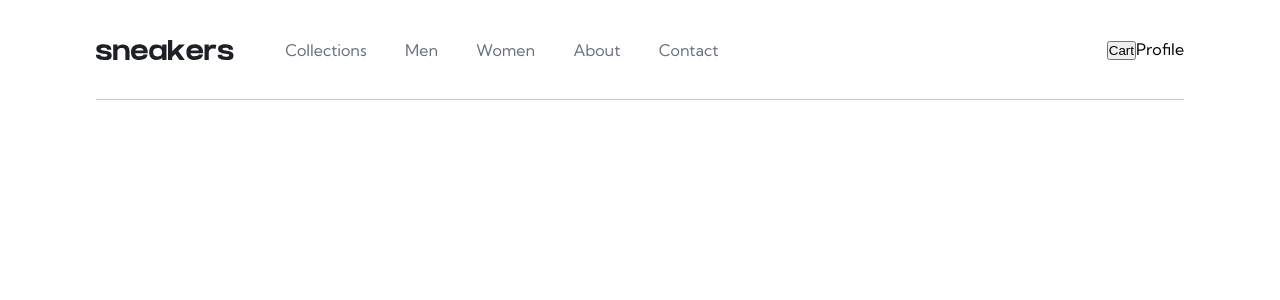
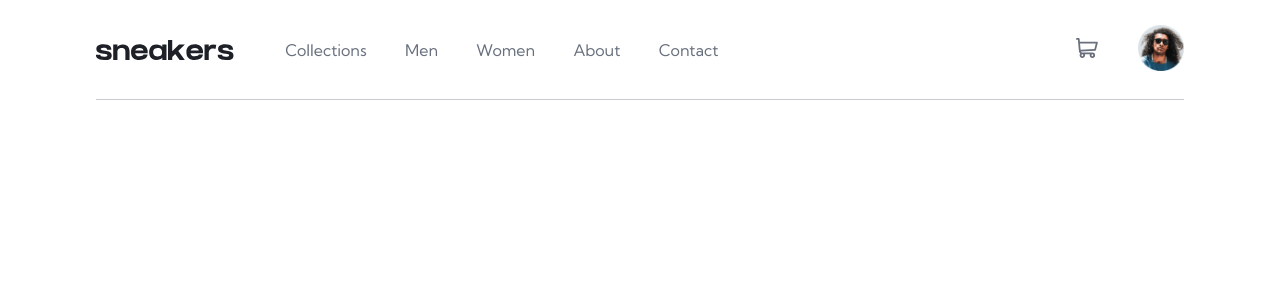
Before and after one commit to cr1deg0/ecommerce-page, a React (Vite) app: page / in a window 1280 px wide. Shown: the top 300 px of the page. Built offline with nearby package versions, Linux system fonts and the light colour scheme.

Commit message:
implement and style header right div

```diff
--- a/src/components/Header/main.tsx
+++ b/src/components/Header/main.tsx
@@ -18,8 +18,15 @@ const Header = () => {
 					<NavBar />
 				</div>
 				<div className='header--left'>
-					<button>Cart</button>
-					<a>Profile</a>
+					<button>
+						<img src='./images/icon-cart.svg' alt='Shopping cart' />
+					</button>
+					<a href='/#' aria-label='Access your account data'>
+						<img
+							src='./images/image-avatar.png'
+							alt='your profile picture'
+						/>
+					</a>
 				</div>
 			</div>
 		</header>
--- a/src/components/Header/styles/main.scss
+++ b/src/components/Header/styles/main.scss
@@ -6,12 +6,25 @@
 	justify-content: space-between;
 	height: 100px;
 	border-bottom: 1px solid $neutral-200;
+}
+.header--right {
+	display: flex;
 
-	.header--right {
-		display: flex;
-
+	img {
+		margin-right: 2rem;
+	}
+}
+.header--left {
+	@include flex-centre;
+	button {
+		border: none;
+		background-color: $white;
+		margin-right: 2.5rem;
+		cursor: pointer;
+	}
+	a {
 		img {
-			margin-right: 2rem;
+			max-width: 46px;
 		}
 	}
 }
```
